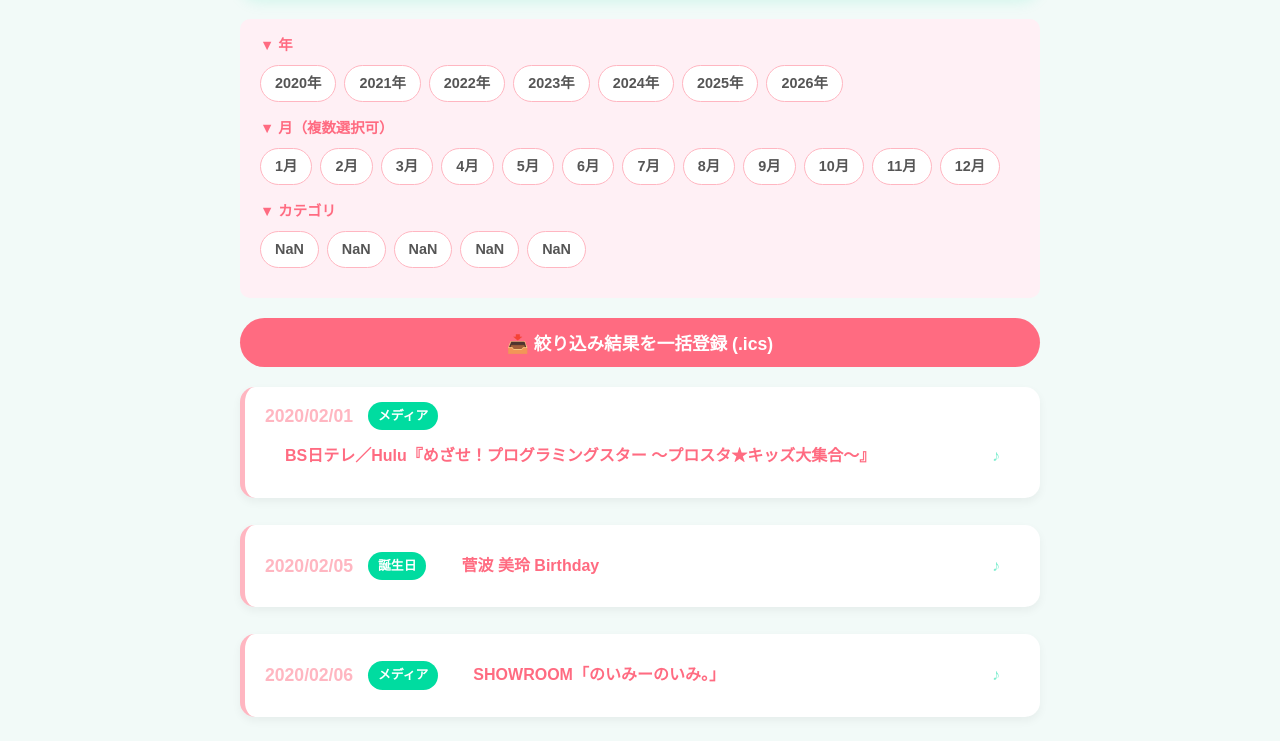
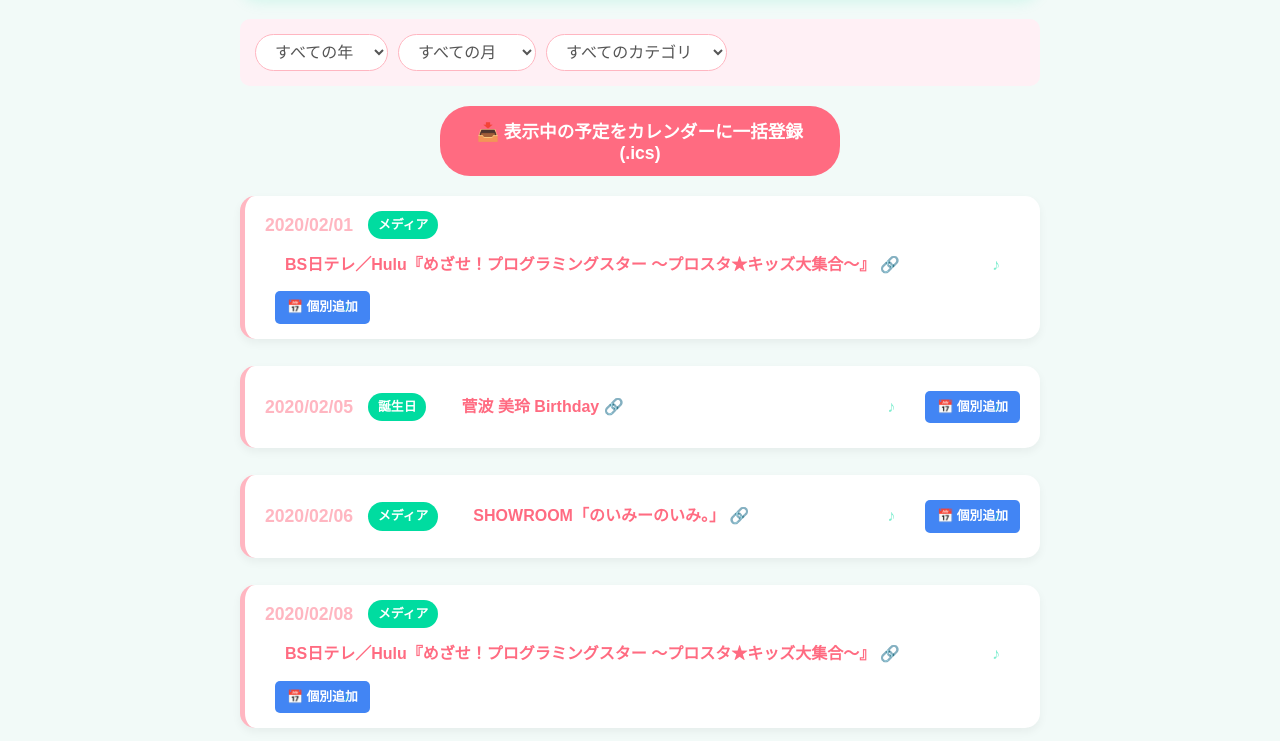
Before and after one commit to Skai126/not_equal_me_Web, a website: page get_schedule/schedule.html in a window 1280 px wide. Shown: the part 198-939 px from the top of the page. Drawn offline with Linux system fonts and the light colour scheme.

Commit message:
scheduleを元に戻した

```diff
--- a/get_schedule/schedule.html
+++ b/get_schedule/schedule.html
@@ -4,9 +4,8 @@
     <meta charset="UTF-8" />
     <meta name="viewport" content="width=device-width, initial-scale=1.0" />
     <title>スケジュール - ≠ME Fan Portal</title>
-    <link rel="stylesheet" href="../css/style.css" />
+    <link rel="stylesheet" href="css/style.css" />
     <style>
-      /* 基本デザインは前回同様 */
       .schedule-list {
         list-style: none;
         padding: 0;
@@ -20,6 +19,7 @@
         display: flex;
         align-items: center;
         border-left: 5px solid #ffb6c1;
+        position: relative;
         flex-wrap: wrap;
       }
       .schedule-date {
@@ -39,6 +39,7 @@
         margin-right: 15px;
         white-space: nowrap;
       }
+
       .schedule-title {
         color: #555;
         font-weight: bold;
@@ -48,8 +49,32 @@
       .schedule-title a {
         color: #ff6b81;
         text-decoration: none;
+        transition: 0.2s;
+      }
+      .schedule-title a:hover {
+        text-decoration: underline;
+        opacity: 0.8;
       }
 
+      .gcal-btn {
+        display: inline-block;
+        background: #4285f4;
+        color: white;
+        text-decoration: none;
+        font-size: 0.8em;
+        font-weight: bold;
+        padding: 6px 12px;
+        border-radius: 5px;
+        margin-left: 10px;
+        white-space: nowrap;
+        transition: 0.2s;
+      }
+      .gcal-btn:hover {
+        background: #3367d6;
+        opacity: 0.9;
+      }
+
+      /* ★一括ダウンロードボタンのデザイン */
       .download-all-btn {
         display: block;
         background: #ff6b81;
@@ -62,156 +87,289 @@
         border-radius: 30px;
         margin-bottom: 20px;
         cursor: pointer;
+        transition: 0.2s;
         border: none;
         width: 100%;
+        max-width: 400px;
+        margin-left: auto;
+        margin-right: auto;
+      }
+      .download-all-btn:hover {
+        background: #ff4757;
+        transform: translateY(-2px);
+        box-shadow: 0 4px 10px rgba(255, 107, 129, 0.4);
+      }
+
+      #loading {
+        text-align: center;
+        color: #00dca0;
+        font-weight: bold;
+        margin-top: 30px;
       }
 
       .filter-area {
         background: #fff0f5;
-        padding: 15px 20px;
+        padding: 15px;
         border-radius: 10px;
         margin-bottom: 20px;
+        display: flex;
+        gap: 10px;
+        align-items: center;
+        flex-wrap: wrap;
       }
-      .filter-section {
-        margin-bottom: 15px;
-      }
-      .filter-label {
-        font-weight: bold;
-        color: #ff6b81;
-        margin-bottom: 8px;
-        font-size: 0.9em;
-        display: block;
-      }
-      .pill-group {
-        display: flex;
-        flex-wrap: wrap;
-        gap: 8px;
-      }
-      .pill-label input[type="checkbox"] {
-        display: none;
-      }
-      .pill-text {
-        display: inline-block;
-        padding: 6px 14px;
+      .filter-area select {
+        padding: 8px 15px;
+        border-radius: 20px;
+        border: 1px solid #ffb6c1;
+        outline: none;
+        font-size: 1em;
+        color: #555;
         background: white;
-        border: 1px solid #ffb6c1;
-        border-radius: 20px;
-        color: #555;
-        font-size: 0.9em;
-        font-weight: bold;
         cursor: pointer;
       }
-      .pill-label input[type="checkbox"]:checked + .pill-text {
-        background: #ffb6c1;
-        color: white;
+
+      @media (max-width: 600px) {
+        .schedule-item {
+          flex-direction: column;
+          align-items: flex-start;
+        }
+        .schedule-date,
+        .schedule-cat {
+          margin-bottom: 5px;
+        }
+        .gcal-btn {
+          margin-left: 0;
+          margin-top: 10px;
+        }
       }
     </style>
   </head>
-  <body>
+  <body id="top">
+    <header>
+      <a href="../../index.html" class="site-logo">≠ME Fan Portal</a>
+    </header>
+    <div class="hamburger" id="hamburger" onclick="toggleMenu()">
+      <span></span><span></span><span></span>
+    </div>
+    <nav class="nav-menu" id="nav-menu">
+      <a href="../../index.html">🏠 トップページ</a>
+      <a href="../../lyrics.html">🎤 歌割り集</a>
+      <a href="../../call.html">📣 コール集 (準備中)</a>
+      <a href="schedule.html">📅 スケジュール</a>
+    </nav>
+
     <div class="page-content">
       <h1>📅 スケジュール帳</h1>
 
       <div class="filter-area">
-        <div class="filter-section">
-          <span class="filter-label">▼ 年</span>
-          <div id="year-filters" class="pill-group"></div>
-        </div>
-        <div class="filter-section">
-          <span class="filter-label">▼ 月（複数選択可）</span>
-          <div id="month-filters" class="pill-group"></div>
-        </div>
-        <div class="filter-section">
-          <span class="filter-label">▼ カテゴリ</span>
-          <div id="cat-filters" class="pill-group"></div>
-        </div>
+        <select
+          id="year-filter"
+          onchange="
+            updateMonthFilter();
+            filterEvents();
+          "
+        >
+          <option value="all">すべての年</option>
+        </select>
+        <select id="month-filter" onchange="filterEvents()">
+          <option value="all">すべての月</option>
+        </select>
+        <select id="cat-filter" onchange="filterEvents()">
+          <option value="all">すべてのカテゴリ</option>
+        </select>
       </div>
 
       <button class="download-all-btn" onclick="downloadAllIcs()">
-        📥 絞り込み結果を一括登録 (.ics)
+        📥 表示中の予定をカレンダーに一括登録 (.ics)
       </button>
+
+      <div id="loading">スケジュールを読み込み中...⏳</div>
       <ul class="schedule-list" id="schedule-list"></ul>
     </div>
 
     <script>
-      let allEvents = [],
-        currentFilteredEvents = [];
+      function toggleMenu() {
+        document.getElementById("hamburger").classList.toggle("active");
+        document.getElementById("nav-menu").classList.toggle("active");
+      }
+
+      let allEvents = [];
+      let currentFilteredEvents = []; // ★現在画面に表示されている予定を記憶する箱
 
       async function loadSchedule() {
-        const response = await fetch("../data.json");
-        allEvents = await response.json();
+        try {
+          const response = await fetch("data.json");
+          if (!response.ok) throw new Error("データが見つかりません。");
+          allEvents = await response.json();
 
-        const years = new Set(),
-          months = new Set(),
-          cats = new Set();
-        allEvents.forEach((e) => {
-          const parts = e.date.split("/");
-          years.add(parts[0]);
-          months.add(parts[1]);
-          if (e.category) cats.add(e.category);
+          const years = new Set();
+          const categories = new Set();
+          allEvents.forEach((event) => {
+            const year = event.yearMonth.split("/")[0];
+            years.add(year);
+            categories.add(event.category);
+          });
+
+          const yearFilter = document.getElementById("year-filter");
+          Array.from(years)
+            .sort()
+            .forEach((year) => {
+              const option = document.createElement("option");
+              option.value = year;
+              option.textContent = year + "年";
+              yearFilter.appendChild(option);
+            });
+
+          const catFilter = document.getElementById("cat-filter");
+          categories.forEach((cat) => {
+            if (cat !== "情報なし") {
+              const option = document.createElement("option");
+              option.value = cat;
+              option.textContent = cat;
+              catFilter.appendChild(option);
+            }
+          });
+
+          updateMonthFilter();
+          filterEvents();
+        } catch (error) {
+          document.getElementById("loading").innerText =
+            "エラー😢: " + error.message;
+        }
+      }
+
+      function updateMonthFilter() {
+        const selectedYear = document.getElementById("year-filter").value;
+        const monthFilter = document.getElementById("month-filter");
+        monthFilter.innerHTML = '<option value="all">すべての月</option>';
+
+        const monthsInYear = new Set();
+        allEvents.forEach((event) => {
+          const year = event.yearMonth.split("/")[0];
+          if (selectedYear === "all" || year === selectedYear) {
+            monthsInYear.add(event.yearMonth);
+          }
         });
 
-        function createPills(id, name, values, suffix) {
-          const container = document.getElementById(id);
-          values.forEach((v) => {
-            const label = document.createElement("label");
-            label.className = "pill-label";
-            label.innerHTML = `<input type="checkbox" name="${name}" value="${v}" onchange="filterEvents()">
-                               <span class="pill-text">${parseInt(v, 10)}${suffix}</span>`;
-            container.appendChild(label);
+        Array.from(monthsInYear)
+          .sort()
+          .forEach((yearMonth) => {
+            const option = document.createElement("option");
+            option.value = yearMonth;
+            option.textContent = yearMonth.replace("/", "年") + "月";
+            monthFilter.appendChild(option);
           });
-        }
-
-        createPills("year-filters", "year", Array.from(years).sort(), "年");
-        createPills("month-filters", "month", Array.from(months).sort(), "月");
-        createPills("cat-filters", "category", Array.from(cats), "");
-        filterEvents();
       }
 
       function filterEvents() {
-        const getVals = (name) =>
-          Array.from(
-            document.querySelectorAll(`input[name="${name}"]:checked`),
-          ).map((cb) => cb.value);
-        const y = getVals("year"),
-          m = getVals("month"),
-          c = getVals("category");
+        const selectedYear = document.getElementById("year-filter").value;
+        const selectedMonth = document.getElementById("month-filter").value;
+        const selectedCat = document.getElementById("cat-filter").value;
+        const scheduleList = document.getElementById("schedule-list");
+        scheduleList.innerHTML = "";
 
-        currentFilteredEvents = allEvents.filter((e) => {
-          const p = e.date.split("/");
-          return (
-            (y.length === 0 || y.includes(p[0])) &&
-            (m.length === 0 || m.includes(p[1])) &&
-            (c.length === 0 || c.includes(e.category))
-          );
+        // ★絞り込んだ結果を currentFilteredEvents に保存する
+        currentFilteredEvents = allEvents.filter((event) => {
+          const eventYear = event.yearMonth.split("/")[0];
+          const matchYear =
+            selectedYear === "all" || eventYear === selectedYear;
+          const matchMonth =
+            selectedMonth === "all" || event.yearMonth === selectedMonth;
+          const matchCat =
+            selectedCat === "all" || event.category === selectedCat;
+          return matchYear && matchMonth && matchCat;
         });
 
-        const list = document.getElementById("schedule-list");
-        list.innerHTML = "";
-        currentFilteredEvents.forEach((e) => {
+        currentFilteredEvents.forEach((event) => {
           const li = document.createElement("li");
           li.className = "schedule-item";
-          li.innerHTML = `<div class="schedule-date">${e.date}</div>
-                          <div class="schedule-cat">${e.category}</div>
-                          <div class="schedule-title">${e.url ? `<a href="${e.url}" target="_blank">${e.title}</a>` : e.title}</div>`;
-          list.appendChild(li);
+
+          const titleHtml = event.url
+            ? `<a href="${event.url}" target="_blank" rel="noopener noreferrer">${event.title} 🔗</a>`
+            : event.title;
+
+          const dateParts = event.date.split("/");
+          const startDate = dateParts.join("");
+          const endDateObj = new Date(
+            dateParts[0],
+            dateParts[1] - 1,
+            dateParts[2],
+          );
+          endDateObj.setDate(endDateObj.getDate() + 1);
+          const endDate = `${endDateObj.getFullYear()}${String(endDateObj.getMonth() + 1).padStart(2, "0")}${String(endDateObj.getDate()).padStart(2, "0")}`;
+
+          const eventTitle = encodeURIComponent(
+            `[${event.category}] ${event.title}`,
+          );
+          const eventDetails = encodeURIComponent(
+            `詳細はこちら: ${event.url || "URLなし"}`,
+          );
+          const gCalUrl = `https://calendar.google.com/calendar/render?action=TEMPLATE&text=${eventTitle}&dates=${startDate}/${endDate}&details=${eventDetails}`;
+
+          li.innerHTML = `
+            <div class="schedule-date">${event.date}</div>
+            <div class="schedule-cat">${event.category}</div>
+            <div class="schedule-title">${titleHtml}</div>
+            <a href="${gCalUrl}" target="_blank" class="gcal-btn">📅 個別追加</a>
+          `;
+          scheduleList.appendChild(li);
         });
+
+        const loading = document.getElementById("loading");
+        if (currentFilteredEvents.length === 0) {
+          loading.innerText = "条件に合う予定がありません💡";
+          loading.style.display = "block";
+        } else {
+          loading.style.display = "none";
+        }
       }
 
+      // ★第4の魔法：ブラウザ上で直接「一括登録ファイル」を作り出してダウンロードさせる関数！
       function downloadAllIcs() {
-        // (以前の downloadAllIcs 関数をそのまま使用)
-        if (currentFilteredEvents.length === 0) return alert("予定なし！");
-        let ics = "BEGIN:VCALENDAR\nVERSION:2.0\n";
-        currentFilteredEvents.forEach((e) => {
-          const d = e.date.split("/");
-          ics += `BEGIN:VEVENT\nDTSTART;VALUE=DATE:${d.join("")}\nSUMMARY:[${e.category}] ${e.title}\nEND:VEVENT\n`;
+        if (currentFilteredEvents.length === 0) {
+          alert("ダウンロードする予定がありません！");
+          return;
+        }
+
+        // iCalendar形式のテキストを組み立てる
+        let icsContent =
+          "BEGIN:VCALENDAR\nVERSION:2.0\nPRODID:-//NoimeFanPortal//JP\n";
+
+        currentFilteredEvents.forEach((event) => {
+          const dateParts = event.date.split("/");
+          const startDate = `${dateParts[0]}${dateParts[1]}${dateParts[2]}`;
+
+          // 終日イベントなので翌日を終了日にする
+          const endDateObj = new Date(
+            dateParts[0],
+            dateParts[1] - 1,
+            dateParts[2],
+          );
+          endDateObj.setDate(endDateObj.getDate() + 1);
+          const endDate = `${endDateObj.getFullYear()}${String(endDateObj.getMonth() + 1).padStart(2, "0")}${String(endDateObj.getDate()).padStart(2, "0")}`;
+
+          icsContent += "BEGIN:VEVENT\n";
+          icsContent += `DTSTART;VALUE=DATE:${startDate}\n`;
+          icsContent += `DTEND;VALUE=DATE:${endDate}\n`;
+          icsContent += `SUMMARY:[${event.category}] ${event.title}\n`;
+          icsContent += `DESCRIPTION:詳細はこちら: ${event.url || "URLなし"}\n`;
+          icsContent += "END:VEVENT\n";
         });
-        ics += "END:VCALENDAR";
-        const blob = new Blob([ics], { type: "text/calendar" });
+
+        icsContent += "END:VCALENDAR";
+
+        // 組み立てたテキストを「ファイル」に変換して、強制的にダウンロードさせる
+        const blob = new Blob([icsContent], {
+          type: "text/calendar;charset=utf-8",
+        });
         const link = document.createElement("a");
         link.href = URL.createObjectURL(blob);
-        link.download = "schedule.ics";
+        link.download = "noime_schedule_filtered.ics";
+        document.body.appendChild(link);
         link.click();
+        document.body.removeChild(link);
       }
+
       window.onload = loadSchedule;
     </script>
   </body>
```
